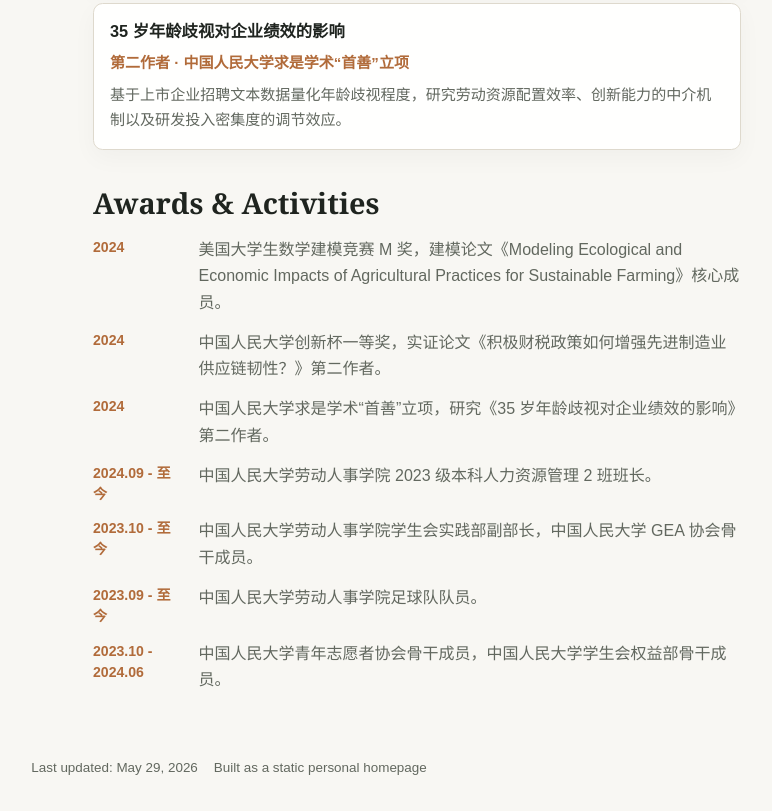
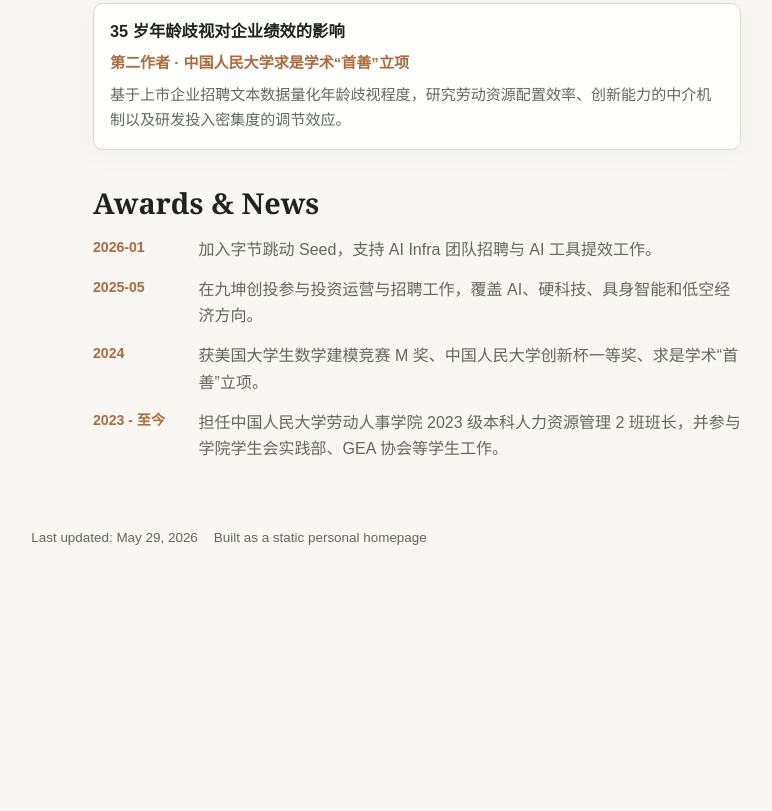
Before and after one commit to Zc-RUC/-, a plain HTML site: page index.html in a window 1280 px wide. Shown: the part 2154-2965 px from the top of the page, without its empty margins (411-1183 px from the left). After the commit the page ends 2735 px from the top, so only its background shows below. Drawn offline with Linux system fonts and the light colour scheme.

Commit message:
Restore awards news section

```diff
--- a/index.html
+++ b/index.html
@@ -209,35 +209,23 @@
         </section>
 
         <section id="awards" class="section-block">
-          <h2>Awards & Activities</h2>
+          <h2>Awards & News</h2>
           <div class="news-list">
             <article>
-              <time>2024</time>
-              <p>美国大学生数学建模竞赛 M 奖，建模论文《Modeling Ecological and Economic Impacts of Agricultural Practices for Sustainable Farming》核心成员。</p>
+              <time>2026-01</time>
+              <p>加入字节跳动 Seed，支持 AI Infra 团队招聘与 AI 工具提效工作。</p>
+            </article>
+            <article>
+              <time>2025-05</time>
+              <p>在九坤创投参与投资运营与招聘工作，覆盖 AI、硬科技、具身智能和低空经济方向。</p>
             </article>
             <article>
               <time>2024</time>
-              <p>中国人民大学创新杯一等奖，实证论文《积极财税政策如何增强先进制造业供应链韧性？》第二作者。</p>
+              <p>获美国大学生数学建模竞赛 M 奖、中国人民大学创新杯一等奖、求是学术“首善”立项。</p>
             </article>
             <article>
-              <time>2024</time>
-              <p>中国人民大学求是学术“首善”立项，研究《35 岁年龄歧视对企业绩效的影响》第二作者。</p>
-            </article>
-            <article>
-              <time>2024.09 - 至今</time>
-              <p>中国人民大学劳动人事学院 2023 级本科人力资源管理 2 班班长。</p>
-            </article>
-            <article>
-              <time>2023.10 - 至今</time>
-              <p>中国人民大学劳动人事学院学生会实践部副部长，中国人民大学 GEA 协会骨干成员。</p>
-            </article>
-            <article>
-              <time>2023.09 - 至今</time>
-              <p>中国人民大学劳动人事学院足球队队员。</p>
-            </article>
-            <article>
-              <time>2023.10 - 2024.06</time>
-              <p>中国人民大学青年志愿者协会骨干成员，中国人民大学学生会权益部骨干成员。</p>
+              <time>2023 - 至今</time>
+              <p>担任中国人民大学劳动人事学院 2023 级本科人力资源管理 2 班班长，并参与学院学生会实践部、GEA 协会等学生工作。</p>
             </article>
           </div>
         </section>
```
